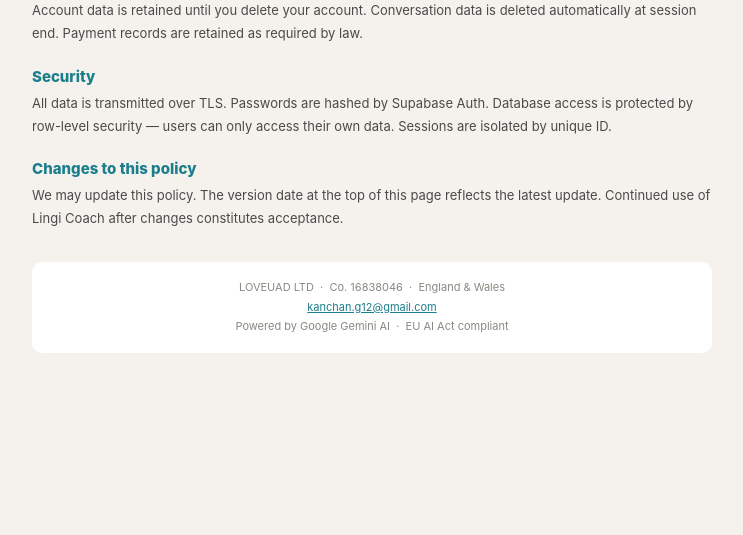
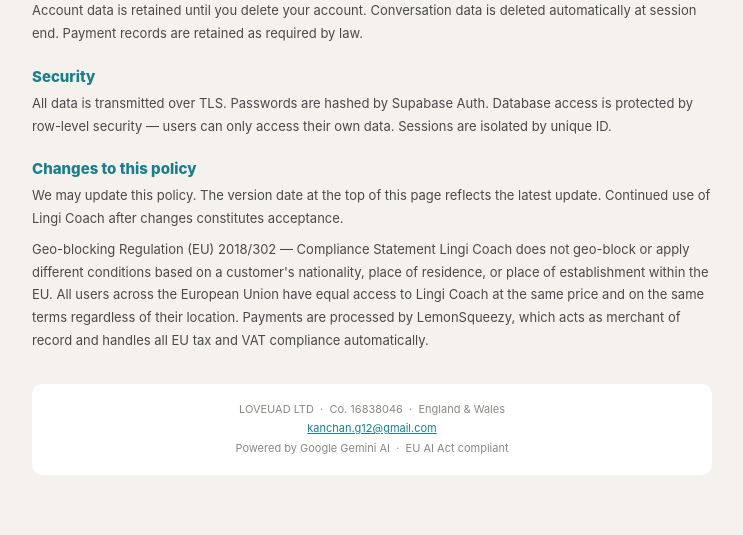
Before and after one commit to kanchang12/lingicoach-frontend, a Flask app: page /privacy-policy in a window 1280 px wide. Shown: the part 1250-1785 px from the top of the page, without its empty margins (268-1011 px from the left). Before the commit the page ends 1603 px from the top, so only its background shows below. Run offline with Flask 3, Linux system fonts and the light colour scheme.

Commit message:
Update privacy.html

```diff
--- a/templates/privacy.html
+++ b/templates/privacy.html
@@ -69,7 +69,9 @@ a{color:#1B7E8C}
 
   <h2>Changes to this policy</h2>
   <p>We may update this policy. The version date at the top of this page reflects the latest update. Continued use of Lingi Coach after changes constitutes acceptance.</p>
-
+<p>Geo-blocking Regulation (EU) 2018/302 — Compliance Statement
+Lingi Coach does not geo-block or apply different conditions based on a customer's nationality, place of residence, or place of establishment within the EU. All users across the European Union have equal access to Lingi Coach at the same price and on the same terms regardless of their location.
+Payments are processed by LemonSqueezy, which acts as merchant of record and handles all EU tax and VAT compliance automatically.</p>
   <div class="footer">
     LOVEUAD LTD &nbsp;·&nbsp; Co. 16838046 &nbsp;·&nbsp; England &amp; Wales<br/>
     <a href="mailto:kanchan.g12@gmail.com">kanchan.g12@gmail.com</a><br/>
```
